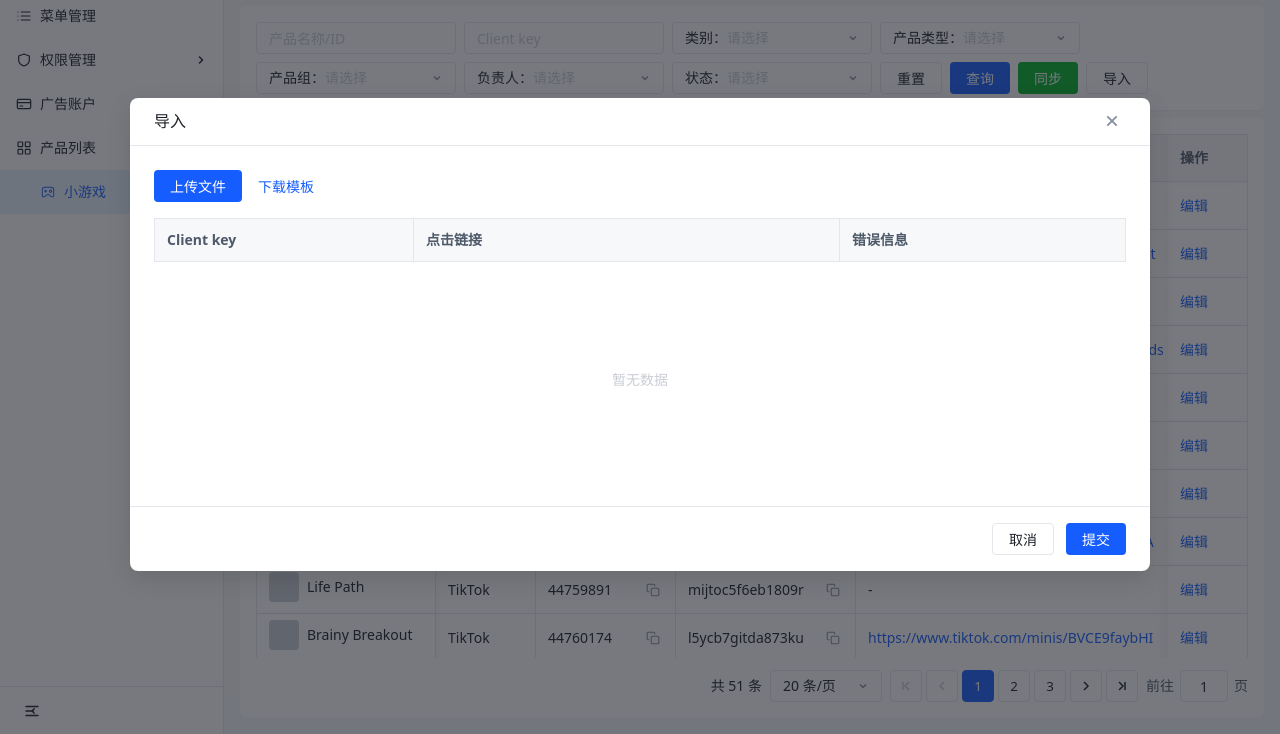
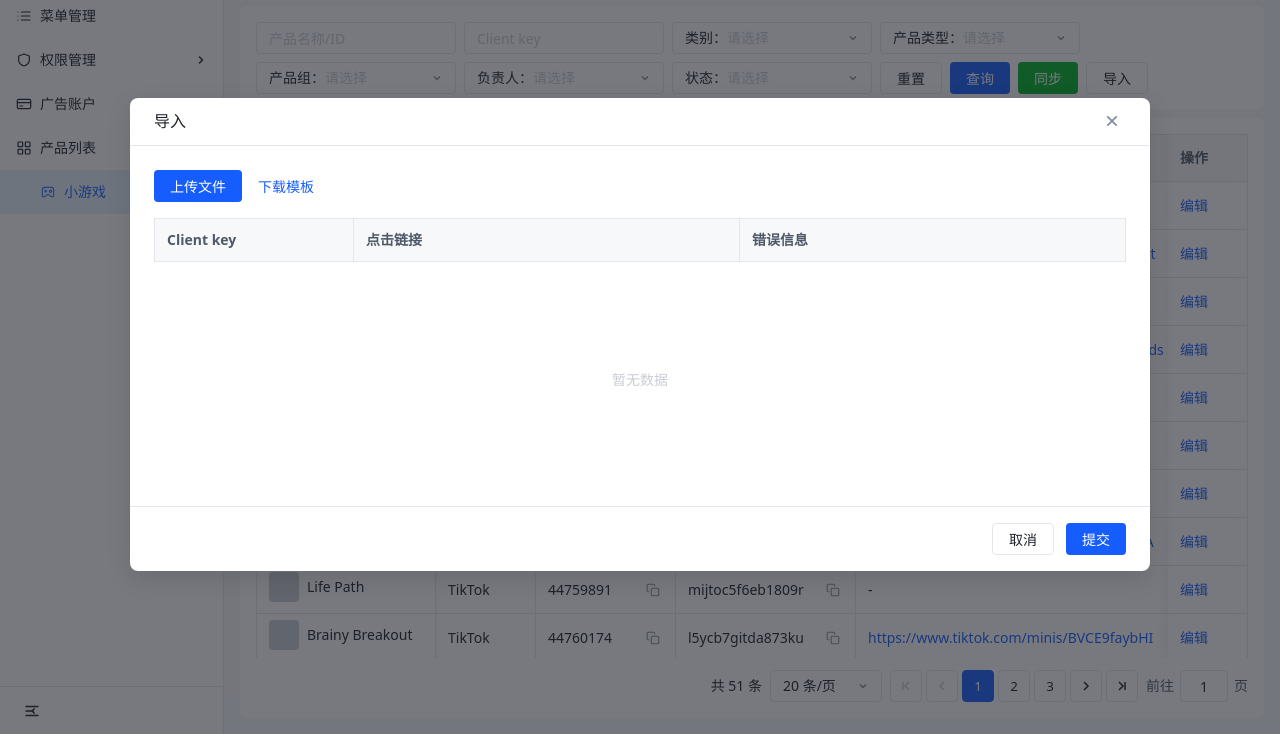
Before and after one commit to Liangxf08/wonder-ads-proto, a plain HTML site: page minis.html in a window 1280 px wide. Both pictures are taken after a click on the button "导入". Shown: the part 66-800 px from the top of the page. Drawn offline with Linux system fonts and the light colour scheme.

Commit message:
Fix the mini-game import columns so the key stays 200px and the other two share the rest.

```diff
--- a/minis.css
+++ b/minis.css
@@ -142,6 +142,25 @@ a.col-link__text {
   border-radius: 4px;
 }
 
+#importModal .import-table {
+  width: 100%;
+  min-width: 100%;
+  table-layout: fixed;
+}
+#importModal .import-table col.col-import-key {
+  width: 200px !important;
+  min-width: 200px !important;
+  max-width: 200px !important;
+}
+#importModal .import-table col.col-import-flex {
+  width: calc((100% - 200px) / 2) !important;
+  min-width: 0 !important;
+  max-width: none !important;
+}
+#importModal .import-table .col-error {
+  width: auto;
+  max-width: none;
+}
 #importModal .import-table th.col-error {
   color: var(--color-text-2);
 }
--- a/minis.html
+++ b/minis.html
@@ -269,9 +269,9 @@
           <div class="import-table-wrap">
             <table class="import-table" id="importTable">
               <colgroup>
-                <col data-col-width="220" />
-                <col data-col-width="360" />
-                <col data-col-width="240" />
+                <col class="col-import-key" data-col-width="200" />
+                <col class="col-import-flex" />
+                <col class="col-import-flex" />
               </colgroup>
               <thead>
                 <tr>
```
